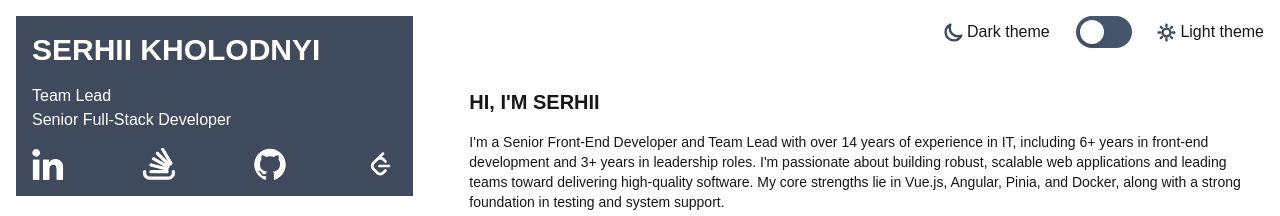
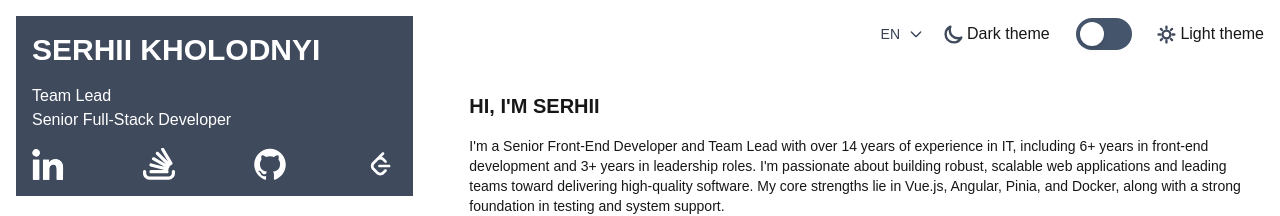
Before and after one commit to oliverfrost/my-personal-website, a Next.js app: page / in a window 1280 px wide. Shown: the top 216 px of the page. Built offline with nearby package versions, Linux system fonts and the light colour scheme; a web font is replaced by a local one.

Commit message:
Adds language switcher component.

```diff
--- a/app/page.tsx
+++ b/app/page.tsx
@@ -9,6 +9,7 @@ import Summary from '@/components/summary';
 import DomainExpertise from '@/components/domain-expertise';
 import ContactForm from '@/components/contact-form';
 import FullSizeThemeSwitcher from '@/components/full-size-theme-switcher';
+import LanguageSwitcher from '@/components/language-switcher';
 
 export default function Home() {
   return (
@@ -18,7 +19,8 @@ export default function Home() {
       </div>
 
       <div className="flex flex-col gap-4 lg:w-2/3 lg:gap-8">
-        <div className="hidden lg:flex lg:justify-end lg:mb-2">
+        <div className="hidden lg:flex lg:justify-end lg:mb-2 lg:gap-2">
+          <LanguageSwitcher />
           <FullSizeThemeSwitcher />
         </div>
         <Greeting />
--- /dev/null
+++ b/components/language-switcher.tsx
@@ -0,0 +1,87 @@
+'use client';
+
+import { useState, useRef, useEffect } from 'react';
+
+const languages = [
+  { code: 'EN', name: 'English' },
+  { code: 'ES', name: 'Español' },
+  { code: 'DE', name: 'Deutsch' },
+  { code: 'UA', name: 'Українська' },
+  { code: 'RU', name: 'Русский' },
+];
+
+export default function LanguageSwitcher() {
+  const [selectedLanguage, setSelectedLanguage] = useState('EN');
+  const [isOpen, setIsOpen] = useState(false);
+  const dropdownRef = useRef<HTMLDivElement>(null);
+
+  // Close dropdown when clicking outside
+  useEffect(() => {
+    function handleClickOutside(event: MouseEvent) {
+      if (dropdownRef.current && !dropdownRef.current.contains(event.target as Node)) {
+        setIsOpen(false);
+      }
+    }
+
+    document.addEventListener('mousedown', handleClickOutside);
+    return () => {
+      document.removeEventListener('mousedown', handleClickOutside);
+    };
+  }, []);
+
+  const handleLanguageSelect = (languageCode: string) => {
+    setSelectedLanguage(languageCode);
+    setIsOpen(false);
+  };
+
+  return (
+    <div className="relative" ref={dropdownRef}>
+      <button
+        onClick={() => setIsOpen(!isOpen)}
+        className="flex items-center gap-2 px-3 py-2 text-sm font-medium text-gray-700 hover:text-gray-900 transition-colors duration-200 bg-white rounded-md hover:bg-gray-50 focus:outline-none focus:ring-2 focus:ring-blue-500"
+        aria-expanded={isOpen}
+        aria-haspopup="true"
+      >
+        <span>{selectedLanguage}</span>
+        <svg
+          className={`w-4 h-4 transition-transform duration-200 ${
+            isOpen ? 'rotate-180' : ''
+          }`}
+          fill="none"
+          stroke="currentColor"
+          viewBox="0 0 24 24"
+        >
+          <path
+            strokeLinecap="round"
+            strokeLinejoin="round"
+            strokeWidth={2}
+            d="M19 9l-7 7-7-7"
+          />
+        </svg>
+      </button>
+
+      {isOpen && (
+        <div className="absolute top-full left-0 mt-1 w-40 bg-white rounded-md z-50">
+          <div className="py-1">
+            {languages.map((language) => (
+              <button
+                key={language.code}
+                onClick={() => handleLanguageSelect(language.code)}
+                className={`w-full text-left px-4 py-2 text-sm hover:bg-gray-100 transition-colors duration-150 ${
+                  selectedLanguage === language.code
+                    ? 'bg-blue-50 text-blue-700 font-medium'
+                    : 'text-gray-700'
+                }`}
+              >
+                <div className="flex items-center justify-between">
+                  <span>{language.code}</span>
+                  <span className="text-xs text-gray-500">{language.name}</span>
+                </div>
+              </button>
+            ))}
+          </div>
+        </div>
+      )}
+    </div>
+  );
+}
```
